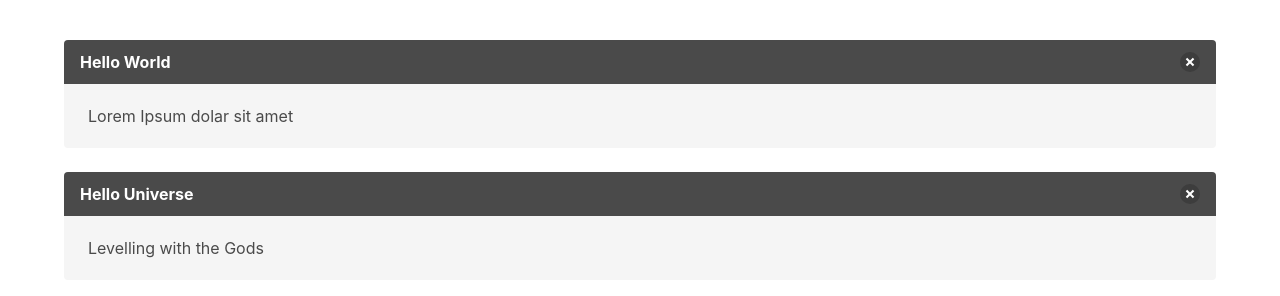
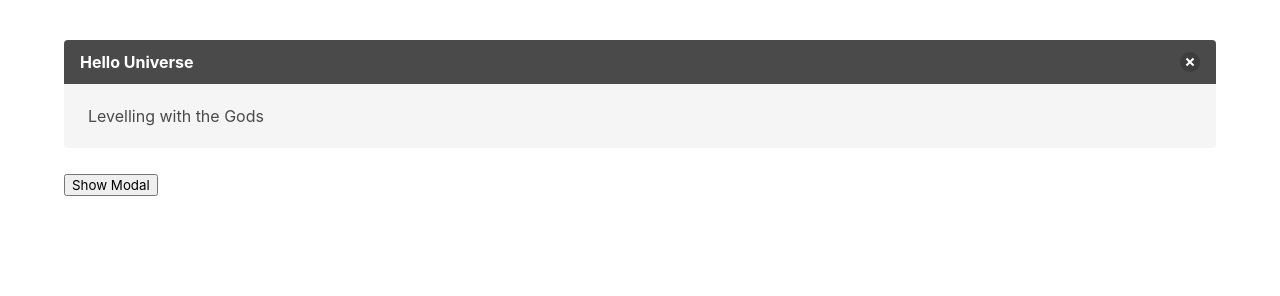
Before and after one commit to AzriZzz/learning-vue, a plain HTML site: page index.html in a window 1280 px wide. Drawn offline with nearby package versions, Linux system fonts and the light colour scheme.

Commit message:
Lesson: Modal and event-handling - close

```diff
--- a/index.html
+++ b/index.html
@@ -15,8 +15,10 @@
   </head>
   <body>
     <div id="root" class="container">
-      <message title="Hello World" body="Lorem Ipsum dolar sit amet"></message>
       <message title="Hello Universe" body="Levelling with the Gods"></message>
+
+      <modal v-if="showModal" @close="showModal = false" body="Lorem ipsum dolor sit amet, consectetur adipiscing elit.">This is coming from the slot</modal>
+      <button @click="showModal = true">Show Modal</button>
     </div>
 
     <script src="https://cdn.jsdelivr.net/npm/vue@2.6.14/dist/vue.js"></script>
--- a/main.js
+++ b/main.js
@@ -18,6 +18,28 @@ Vue.component('message', {
   `,
 });
 
+Vue.component('modal', {
+  props: ['body'],
+  template: `
+    <div class="modal is-active">
+      <div class="modal-background"></div>
+      <div class="modal-content">
+        <div class="box">
+          <p>
+            {{ body }}
+            <slot></slot>
+          </p>
+        </div>
+      </div>
+      <button class="modal-close is-large" aria-label="close" @click="$emit('close')"></button>
+    </div>
+  `,
+});
+
 new Vue({
-  el: '#root'
+  el: '#root',
+
+  data: {
+    showModal: false
+  }
 })
```
